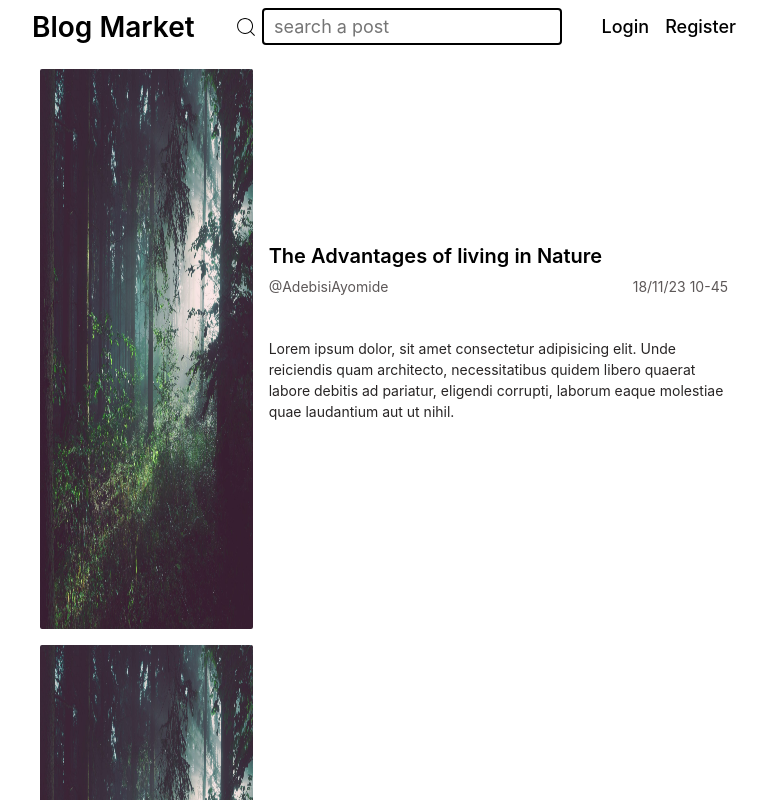
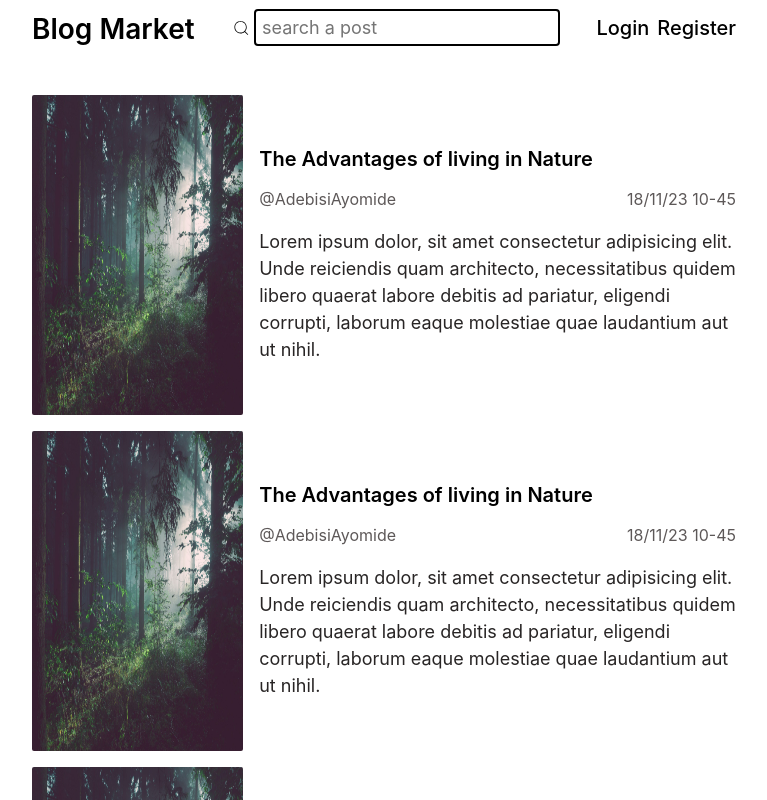
Before and after one commit to Ayothegod/blog, a React (Vite) app in the folder client/: page / in a window 1280 px wide. Shown: the top 800 px of the page, without its empty margins (256-1023 px from the left). Built offline with nearby package versions, Linux system fonts and the light colour scheme.

Commit message:
add style correction to home and homepost

```diff
--- a/client/src/components/HomePosts.jsx
+++ b/client/src/components/HomePosts.jsx
@@ -15,9 +15,10 @@ export default function HomePosts() {
           <p>@AdebisiAyomide</p>
           <p>18/11/23 10-45</p>
         </div>
-        <p className="post-details">
+        <p className="post-detail">
           Lorem ipsum dolor, sit amet consectetur adipisicing elit. Unde reiciendis quam architecto, necessitatibus quidem libero quaerat labore debitis ad pariatur, eligendi corrupti, laborum eaque molestiae quae laudantium aut ut nihil.
         </p>
+
       </div>
     </div>
   )
--- a/client/src/styles/App.css
+++ b/client/src/styles/App.css
@@ -7,6 +7,11 @@
 
 #root {
   --primary-gray: rgba(198, 200, 207, 0.627);
+  --font-small: 16px;
+  --font-medium: 18px;
+  --font-big: 24px;
+
+  --max-width: 720px;
 }
 
 li {
@@ -20,7 +25,7 @@ li {
   gap: 0.5rem 0.25rem;
   flex-wrap: wrap;
 
-  max-width: 720px;
+  max-width: var(--max-width);
   margin: 0 auto;
   padding: 0.5rem;
 }
@@ -62,7 +67,7 @@ p {
 
 .search-box {
   border: 2px solid black;
-  padding:  6px;
+  padding: 6px;
   font-size: 18px;
   border-radius: 4px;
   width: 100%;
@@ -73,10 +78,8 @@ p {
 }
 
 .home {
-  margin: 2rem 0;
-  max-width: 720px;
-  margin: 0 auto;
-  padding: 0.5rem;
+  max-width: var(--max-width);
+  margin: 2rem auto;
 }
 
 .post {
@@ -91,32 +94,33 @@ p {
 .post-content {
   display: flex;
   flex-direction: column;
-  gap: 0.125rem;
+  gap: .5rem;
 }
 
 .post-content h2 {
   font-weight: 600;
-  font-size: 16px;
 }
 
 .post-content .post-tag {
   display: flex;
   justify-content: space-between;
+
 }
 
 .post-tag p {
   color: rgb(93, 88, 88);
-  font-size: 12px;
+  font-size: 16px;
 }
 
-.post-content .post-details {
+.post-content .post-detail {
   color: rgb(40, 37, 37);
   line-height: 1.5;
-  font-size: 14px;
+  font-size: var(--font-medium);
 }
 
 .post-image {
   width: 100%;
+  max-height: 40vh;
 }
 
 .textImage {
@@ -147,7 +151,6 @@ p {
 }
 
 @media screen and (min-width: 550px) {
-
   .header-search {
     width: auto;
   }
@@ -156,13 +159,14 @@ p {
     display: flex;
     gap: 1rem;
     align-items: center;
+    justify-content: center;
     flex-direction: row;
   }
 
   .post-content {
     display: flex;
     flex-direction: column;
-    gap: 0.5rem;
+    gap: 1rem;
   }
 
   .post-content h2 {
@@ -170,19 +174,14 @@ p {
     font-size: 20px;
   }
 
-  .post-content .post-tag {
-    display: flex;
-    justify-content: space-between;
+  .post-image {
+    min-width: 30%;
+    max-height: 40vh;
   }
 
-  .post-tag p {
-    color: rgb(93, 88, 88);
-    font-size: 14px;
-  }
-
-  .post-content .post-details {
-    color: rgb(40, 37, 37);
-    line-height: 1.5;
+  .textImage {
+    height: 100%;
+    width: 100%;
   }
 
   /* FOOTER ============ */
@@ -192,7 +191,7 @@ p {
   }
 }
 
-@media screen and (min-width: 760px) {
+/* @media screen and (min-width: 760px) {
   .header-auth {
     gap: 1rem;
   }
@@ -221,4 +220,4 @@ p {
   .search-icon {
     font-size: 24px;
   }
-}
+} */
```
